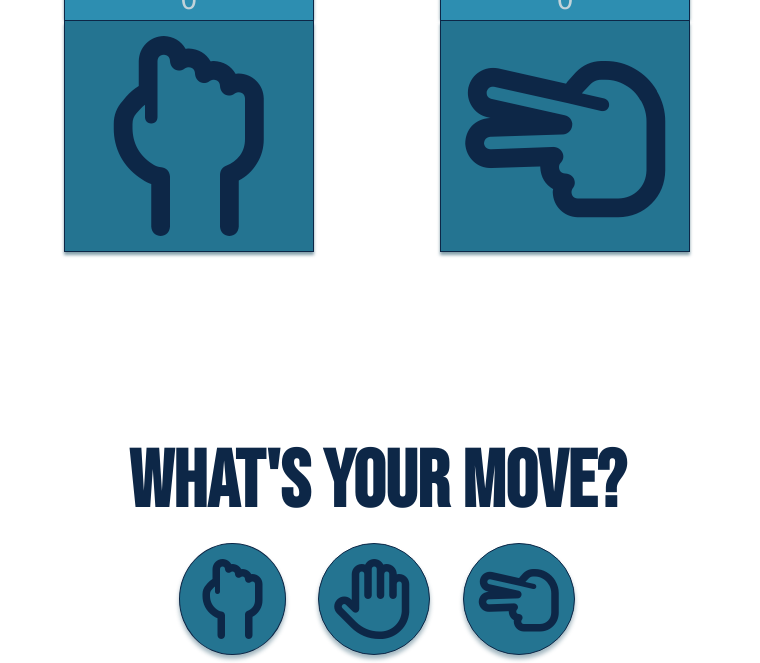
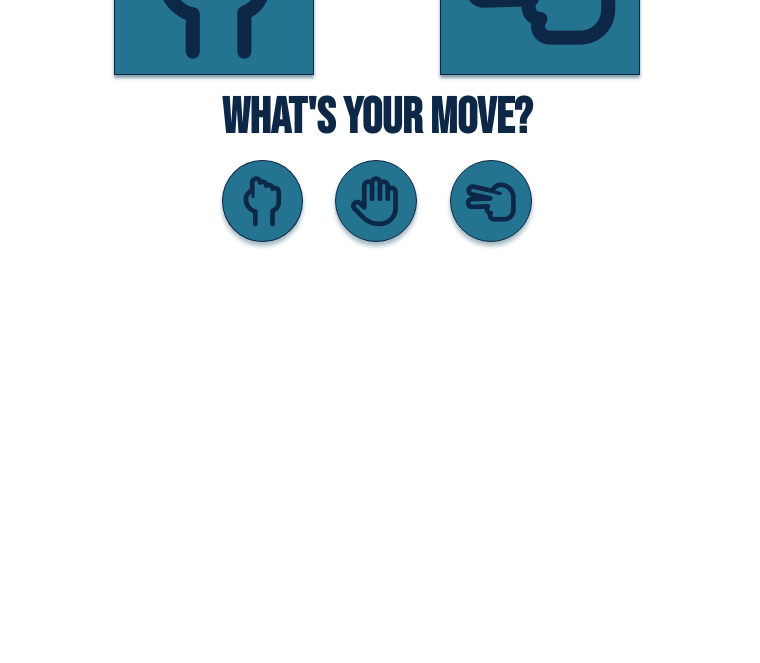
Before and after one commit to Humanslaughter/pp2-javascript, a plain HTML site: page index.html in a window 1280 px wide. Shown: the part 636-1299 px from the top of the page, without its empty margins (263-1023 px from the left). After the commit the page ends 886 px from the top, so only its background shows below. Drawn offline with Linux system fonts and the light colour scheme; a web font is replaced by a local one.

Commit message:
Update media query for screens 1280px and up

```diff
--- a/assets/css/style.css
+++ b/assets/css/style.css
@@ -269,8 +269,8 @@ h3 {
     }
 }
 
-/* Media query: large devices (1024px and up) */
-@media screen and (min-width: 1024px) {
+/* Media query: large devices (1280px and up) */
+@media screen and (min-width: 1280px) {
     /* Heading */
     .heading {
          font-size: 100px;
@@ -281,29 +281,29 @@ h3 {
      }
      /* h2 options */
      h2 {
-         font-size: 80px;
+         font-size: 50px;
+         padding-top: 50px;
      }
      /* h3 first to 10 wins */
      #first-to-text {
-        padding-top: 15px;
-         font-size: 50px;
+         font-size: 40px;
       }
      /* Game container */
      .container {
-        margin: 100px 0 180px 0;
+        margin: 0 0 60px 0;
      }
      /* Game section */
      .game-section {
-         max-height: 250px;
-         max-width: 250px;
+         max-height: 150px;
+         max-width: 200px;
          padding: 5%;
      }
      /* Player & computer icons */
      .show i {
-         font-size: 200px;
+         font-size: 150px;
      }
      /* Options buttons */
      .options button {
-        font-size: 80px;
+        font-size: 50px;
      }
  }
```
